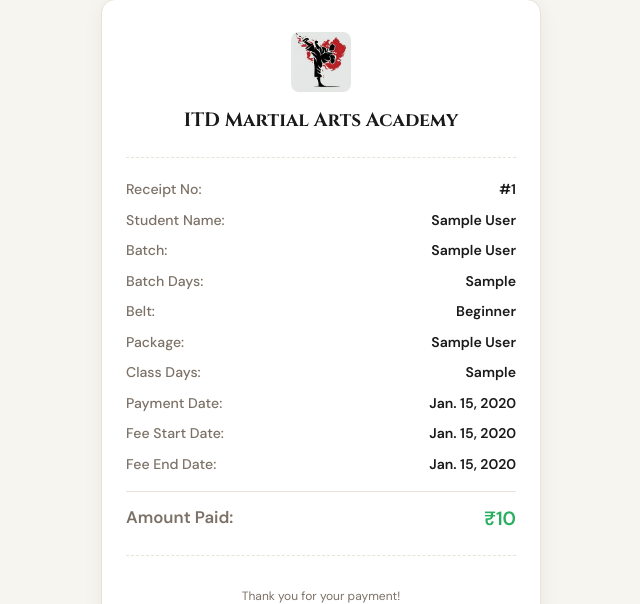
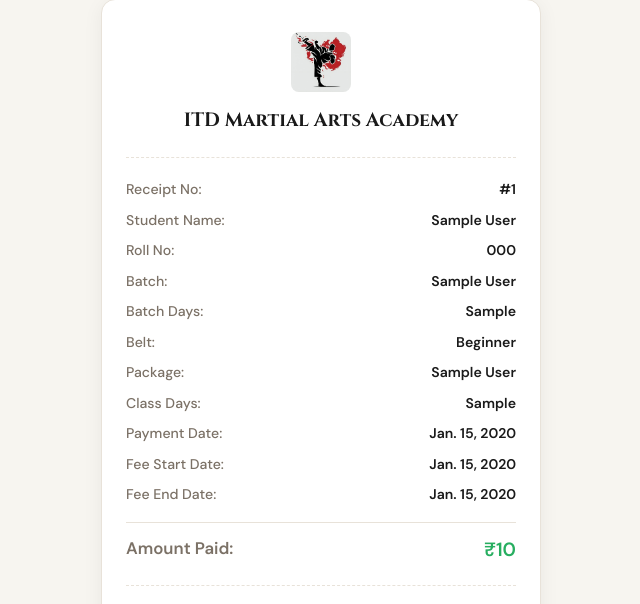
Before and after one commit to shahabasn/itd-martial-arts-academy, a Django app: template students/templates/students/receipt.html in a window 1280 px wide. Shown: the part 157-761 px from the top of the page, without its empty margins (319-959 px from the left). Run offline with Django 5.2, Linux system fonts and the light colour scheme; the template is opened without the code that fills it: values that come from a table or form of the project are taken from there, others are empty; tables that the repository leaves empty hold one stand-in row (values such as "Sample post").

Commit message:
feat: add roll number field to student model and templates

```diff
--- a/students/models.py
+++ b/students/models.py
@@ -58,6 +58,11 @@ class Student(models.Model):
     ]
 
     name = models.CharField(max_length=100)
+    roll_number = models.CharField(
+        max_length=50,
+        blank=True,
+        null=True
+    )
     age = models.IntegerField()
     parent_name = models.CharField(max_length=100, blank=True, null=True)
     parent_whatsapp = models.CharField(max_length=15, blank=True, null=True)
--- a/students/templates/students/home.html
+++ b/students/templates/students/home.html
@@ -547,6 +547,11 @@ style="display:inline;">
           <div class="card-info">
             <p class="name">{{ student.name }}</p>
             <div class="card-meta">
+              {% if student.roll_number %}
+              <span class="meta-chip" style="font-weight: 600; background-color: #F2F4F4; border-color: #BDC3C7; color: #2C3E50;">
+                Roll No: {{ student.roll_number }}
+              </span>
+              {% endif %}
               <span class="meta-chip">
                 <svg viewBox="0 0 12 12" fill="none" stroke="currentColor" stroke-width="1.5"><path d="M6 1a2.5 2.5 0 100 5 2.5 2.5 0 000-5zM1.5 11c0-2.5 2-4 4.5-4s4.5 1.5 4.5 4"/></svg>
                 {{ student.phone }}
--- a/students/templates/students/receipt.html
+++ b/students/templates/students/receipt.html
@@ -340,6 +340,12 @@
           <span class="label">Student Name:</span>
           <span class="value">{{ payment.student.name }}</span>
         </div>
+        {% if payment.student.roll_number %}
+        <div class="row">
+          <span class="label">Roll No:</span>
+          <span class="value">{{ payment.student.roll_number }}</span>
+        </div>
+        {% endif %}
         {% if payment.student.parent_name %}
         <div class="row">
           <span class="label">Parent Name:</span>
--- a/students/templates/students/student_details.html
+++ b/students/templates/students/student_details.html
@@ -517,6 +517,10 @@
       <div class="info-card">
         <h3 class="info-card-title">Academy & Batch</h3>
         <div class="detail-row">
+          <span class="detail-label">Roll Number:</span>
+          <span class="detail-value" style="color: var(--red); font-weight: bold;">{{ student.roll_number|default:"N/A" }}</span>
+        </div>
+        <div class="detail-row">
           <span class="detail-label">Parent / Guardian:</span>
           <span class="detail-value">{{ student.parent_name|default:"N/A" }}</span>
         </div>
--- a/students/templates/students/students.html
+++ b/students/templates/students/students.html
@@ -502,6 +502,12 @@ href="/static/manifest.json">
             <p class="name">{{ student.name }}</p>
             <div class="card-meta">
 
+              {% if student.roll_number %}
+              <span class="meta-chip" style="font-weight: 600; background-color: #F2F4F4; border-color: #BDC3C7; color: #2C3E50;">
+                Roll No: {{ student.roll_number }}
+              </span>
+              {% endif %}
+
               <span class="meta-chip">
                 <svg viewBox="0 0 12 12" fill="none" stroke="currentColor" stroke-width="1.5">
                   <path d="M2 3.5c0-.83.67-1.5 1.5-1.5h5C9.33 2 10 2.67 10 3.5v5c0 .83-.67 1.5-1.5 1.5h-5C2.67 10 2 9.33 2 8.5v-5z"/>
--- a/students/views.py
+++ b/students/views.py
@@ -79,7 +79,7 @@ def home(request):
 
     if query:
         students = Student.objects.filter(
-            Q(name__icontains=query) | Q(parent_name__icontains=query)
+            Q(name__icontains=query) | Q(parent_name__icontains=query) | Q(roll_number__icontains=query)
         )
 
     return render(request, 'students/home.html', {
@@ -94,7 +94,7 @@ def students_list(request):
 
     if query:
         students = students.filter(
-            Q(name__icontains=query) | Q(parent_name__icontains=query)
+            Q(name__icontains=query) | Q(parent_name__icontains=query) | Q(roll_number__icontains=query)
         )
 
     return render(request, 'students/students.html', {
```
Also changed, not shown: students/migrations/0006_student_roll_number.py (added).
